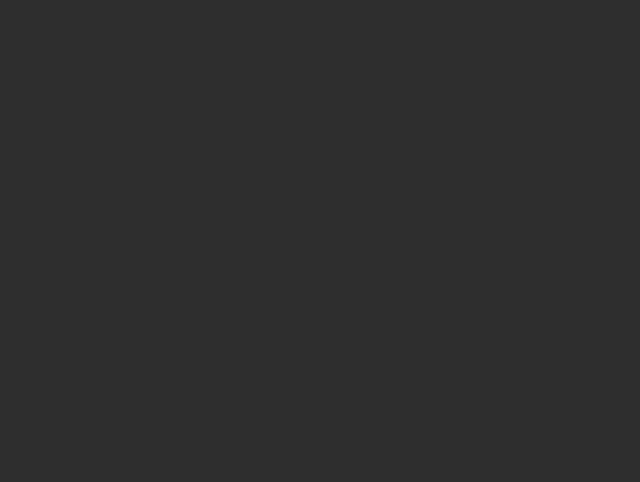
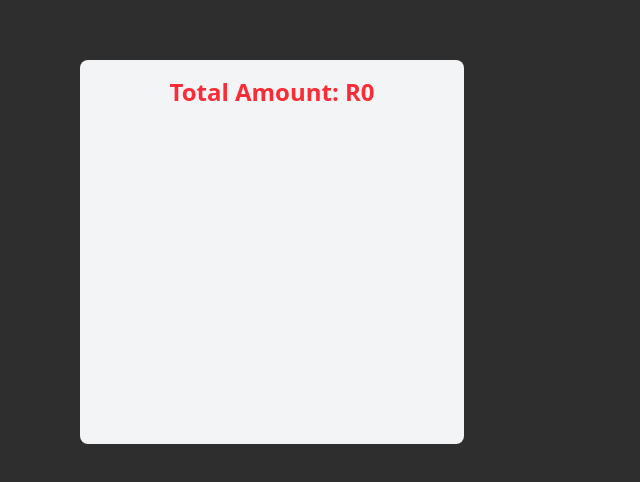
Before and after one commit to thabie05/My_Capstone, a React (Vite) app in the folder Finance_App/: page / in a window 1280 px wide. Shown: the part 140-622 px from the top of the page, without its empty margins (0-640 px from the left). Built offline with nearby package versions, Linux system fonts and the light colour scheme.

Commit message:
i added the TotalAmount component to display total money spent

```diff
--- a/Finance_App/src/components/AddExpense.jsx
+++ b/Finance_App/src/components/AddExpense.jsx
@@ -1,5 +1,6 @@
 import { useEffect, useState } from "react";
 import ExpenseList from "./ExpenseList";
+import TotalAmount from "./TotalAmount";
 
 // State management for form fields
 const AddExpense = () => {
@@ -125,7 +126,7 @@ const AddExpense = () => {
           Add +
         </button>
       </form>
-
+      <TotalAmount transactions={transactions} />
       <ExpenseList transactions={transactions} />
     </div>
   );
--- a/Finance_App/src/components/ExpenseList.jsx
+++ b/Finance_App/src/components/ExpenseList.jsx
@@ -1,5 +1,3 @@
-import React from 'react'
-
 const ExpenseList = ({transactions}) => {
   return (
     <div>
--- /dev/null
+++ b/Finance_App/src/components/TotalAmount.jsx
@@ -0,0 +1,20 @@
+
+
+const TotalAmount = ({transactions}) => {
+
+  const Total = transactions.reduce((sum, transaction) => {
+      const Amount = parseFloat(transaction.amount)
+      return sum + Amount
+  }, 0)
+
+  console.log(Total);
+
+  return (
+    <div className="p-4 bg-gray-100 rounded-lg mb-6 w-sm text-center absolute top-50 right-20 left-20">
+      <h3 className="text-2xl font-bold text-red-500 mb-80">
+        Total Amount: R{Total}</h3>
+    </div>
+  )
+}
+
+export default TotalAmount
```
